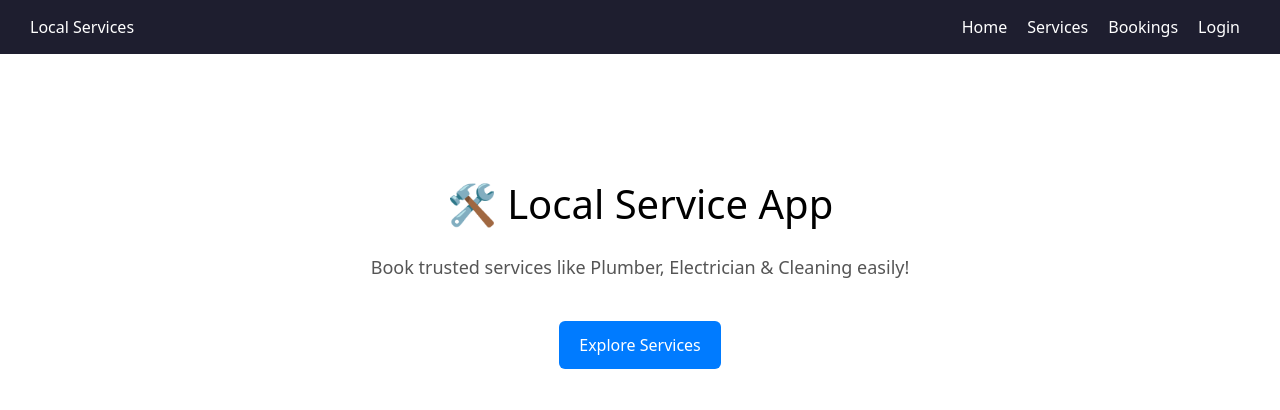
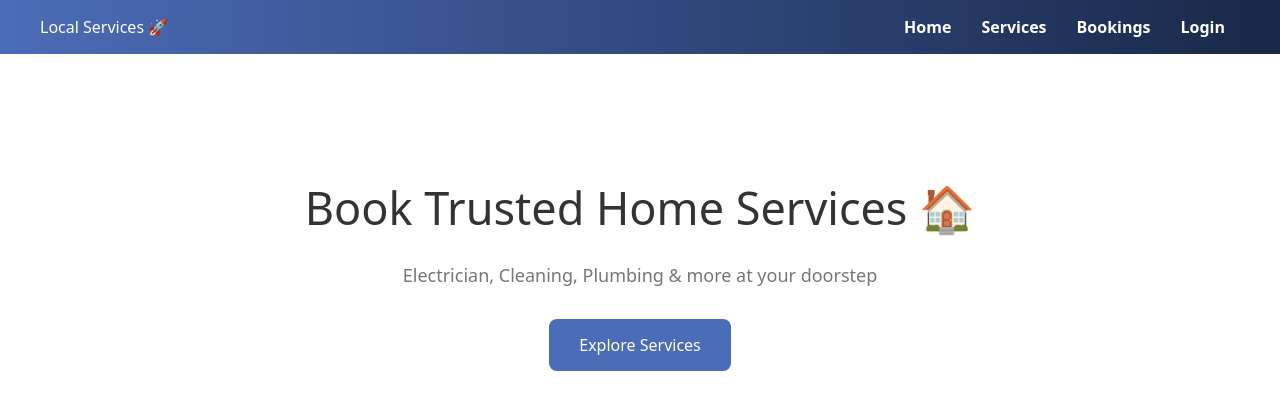
Before and after one commit to sanjana30234/local-service-app, a React (Create React App) app in the folder client/: page / in a window 1280 px wide. Shown: the top 410 px of the page. Built offline with nearby package versions, Linux system fonts and the light colour scheme.

Commit message:
added login signup backend

```diff
--- a/client/src/App.js
+++ b/client/src/App.js
@@ -1,48 +1,54 @@
 import React from "react";
-import { BrowserRouter as Router, Routes, Route, Link } from "react-router-dom";
+import { BrowserRouter as Router, Routes, Route } from "react-router-dom";
 
 import Login from "./pages/login";
-import Service from "./pages/Service";
 import Bookings from "./pages/Bookings";
 import Home from "./pages/home";
+import Service from "./pages/Service";
+import Signup from "./pages/Signup";
 
+// 🔥 NAVBAR
 function Navbar() {
   return (
     <nav style={{
       display: "flex",
       justifyContent: "space-between",
-      padding: "15px 30px",
-      background: "#1e1e2f",
-      color: "white"
+      padding: "15px 40px",
+      background: "linear-gradient(90deg, #4b6cb7, #182848)",
+      color: "white",
+      alignItems: "center"
     }}>
-      <h2>Local Services</h2>
+      <h2 style={{ margin: 0 }}>Local Services 🚀</h2>
 
       <div>
-        <Link to="/" style={linkStyle}>Home</Link>
-        <Link to="/services" style={linkStyle}>Services</Link>
-        <Link to="/bookings" style={linkStyle}>Bookings</Link>
-        <Link to="/login" style={linkStyle}>Login</Link>
+        <a href="/" style={linkStyle}>Home</a>
+        <a href="/services" style={linkStyle}>Services</a>
+        <a href="/bookings" style={linkStyle}>Bookings</a>
+        <a href="/login" style={linkStyle}>Login</a>
       </div>
     </nav>
   );
 }
 
 const linkStyle = {
-  margin: "0 10px",
+  margin: "0 15px",
   color: "white",
-  textDecoration: "none"
+  textDecoration: "none",
+  fontWeight: "bold"
 };
 
+// 🔥 MAIN APP
 function App() {
   return (
     <Router>
-      <Navbar />
+      <Navbar /> {/* Navbar here */}
 
       <Routes>
         <Route path="/" element={<Home />} />
         <Route path="/services" element={<Service />} />
         <Route path="/bookings" element={<Bookings />} />
         <Route path="/login" element={<Login />} />
+        <Route path="/signup" element={<Signup/>} />
       </Routes>
     </Router>
   );
--- a/client/src/pages/Bookings.js
+++ b/client/src/pages/Bookings.js
@@ -11,7 +11,7 @@ function Bookings() {
     }
 
     try {
-      const res = await fetch("https://local-service-backend-8ah0.onrender.com/bookings", {
+      await fetch("https://local-service-backend-8ah0.onrender.com/bookings", {
         method: "POST",
         headers: {
           "Content-Type": "application/json"
@@ -19,53 +19,44 @@ function Bookings() {
         body: JSON.stringify({ name, service })
       });
 
-      const data = await res.json();
       alert("Booking Successful ✅");
-
-    } catch (err) {
-      alert("Error booking ❌");
+    } catch {
+      alert("Error ❌");
     }
   };
 
   return (
-    <div style={{ textAlign: "center", marginTop: "50px" }}>
-      <h2>Book Service</h2>
+    <div style={{
+      display: "flex",
+      flexDirection: "column",
+      alignItems: "center",
+      marginTop: "80px"
+    }}>
+      <h2>Book Your Service</h2>
 
-      <input
-        type="text"
-        placeholder="Enter your name"
-        onChange={(e) => setName(e.target.value)}
-        style={input}
-      />
+      <input placeholder="Your Name" onChange={e => setName(e.target.value)} style={input}/>
+      <input placeholder="Service" onChange={e => setService(e.target.value)} style={input}/>
 
-      <input
-        type="text"
-        placeholder="Enter service (Electrician, Cleaning)"
-        onChange={(e) => setService(e.target.value)}
-        style={input}
-      />
-
-      <br />
-
-      <button onClick={handleBooking} style={btn}>
-        Confirm Booking
-      </button>
+      <button onClick={handleBooking} style={btn}>Confirm Booking</button>
     </div>
   );
 }
 
 const input = {
-  padding: "10px",
+  padding: "12px",
   margin: "10px",
-  width: "250px"
+  width: "250px",
+  borderRadius: "8px",
+  border: "1px solid #ccc"
 };
 
 const btn = {
-  padding: "10px 20px",
-  background: "#007bff",
+  padding: "12px 25px",
+  background: "#4b6cb7",
   color: "white",
   border: "none",
-  borderRadius: "5px"
+  borderRadius: "8px",
+  cursor: "pointer"
 };
 
 export default Bookings;
--- a/client/src/pages/Service.js
+++ b/client/src/pages/Service.js
@@ -1,92 +1,70 @@
-import React, { useState } from "react";
+import React from "react";
+import { useNavigate } from "react-router-dom";
 
-function Services() {
-
-  const [loadingService, setLoadingService] = useState("");
-
-  const bookService = async (service) => {
-    setLoadingService(service);
-
-    // Fake payment delay (real feel)
-    setTimeout(async () => {
-      await fetch("https://local-service-app-v58d.onrender.com/bookings", {
-        method: "POST",
-        headers: {
-          "Content-Type": "application/json",
-        },
-        body: JSON.stringify({ serviceName: service }),
-      });
-
-      alert("💳 Payment Successful & " + service + " booked ✅");
-      setLoadingService("");
-    }, 2000);
-  };
+function Service() {
+  const navigate = useNavigate();
 
   const services = [
     {
-      name: "Plumber",
-      desc: "Fix leaks, pipes, and water issues",
-      img: "https://cdn-icons-png.flaticon.com/512/1681/1681796.png"
+      name: "Electrician ⚡",
+      img: "https://cdn-icons-png.flaticon.com/512/1048/1048947.png"
     },
     {
-      name: "Electrician",
-      desc: "Electrical repairs and installations",
-      img: "https://cdn-icons-png.flaticon.com/512/1046/1046784.png"
+      name: "Cleaning 🧹",
+      img: "https://cdn-icons-png.flaticon.com/512/2920/2920349.png"
     },
     {
-      name: "Cleaning",
-      desc: "Home and office cleaning services",
-      img: "https://cdn-icons-png.flaticon.com/512/2921/2921822.png"
+      name: "Plumbing 🚿",
+      img: "https://cdn-icons-png.flaticon.com/512/1681/1681646.png"
     }
   ];
 
   return (
-    <div style={{ textAlign: "center", padding: "30px", background: "#f5f7fa", minHeight: "100vh" }}>
-
-      <h1 style={{ marginBottom: "30px" }}>✨ Premium Home Services</h1>
-
-      <div style={{ display: "flex", justifyContent: "center", flexWrap: "wrap", gap: "20px" }}>
-
+    <div style={{
+      display: "flex",
+      justifyContent: "center",
+      gap: "30px",
+      marginTop: "80px",
+      flexWrap: "wrap"
+    }}>
       {services.map((service, index) => (
         <div key={index} style={{
           background: "#fff",
-            padding: "20px",
-            width: "260px",
+          padding: "25px",
           borderRadius: "15px",
-            boxShadow: "0 6px 15px rgba(0,0,0,0.1)",
-            transition: "0.3s"
+          width: "220px",
+          textAlign: "center",
+          boxShadow: "0 5px 15px rgba(0,0,0,0.2)"
         }}>
 
           <img
             src={service.img}
             alt={service.name}
-              style={{ width: "80px", marginBottom: "10px" }}
+            style={{ width: "80px", marginBottom: "15px" }}
           />
 
-            <h2>{service.name}</h2>
-            <p>{service.desc}</p>
+          <h3>{service.name}</h3>
 
           <button
-              onClick={() => bookService(service.name)}
-              style={{
-                padding: "10px 15px",
-                background: "#007bff",
-                color: "#fff",
-                border: "none",
-                borderRadius: "6px",
-                cursor: "pointer",
-                marginTop: "10px"
-              }}
+            onClick={() => navigate("/bookings")}
+            style={btn}
           >
-              {loadingService === service.name ? "Processing Payment..." : "Pay & Book"}
+            Book Now
           </button>
-
         </div>
       ))}
-
-      </div>
     </div>
   );
 }
 
-export default Services;
+const btn = {
+  marginTop: "15px",
+  padding: "10px 20px",
+  background: "#4b6cb7",
+  color: "white",
+  border: "none",
+  borderRadius: "5px",
+  cursor: "pointer"
+};
+
+export default Service;
--- a/client/src/pages/Signup.js
+++ b/client/src/pages/Signup.js
@@ -1,60 +1,48 @@
-import { useState } from "react";
+import React, { useState } from "react";
 
 function Signup() {
   const [email, setEmail] = useState("");
   const [password, setPassword] = useState("");
 
   const handleSignup = async () => {
-    console.log("Signup button clicked");
-
     try {
-      const res = await fetch("http://127.0.0.1:5000/signup", {
+      await fetch("https://local-service-backend-8ah0.onrender.com/signup", {
         method: "POST",
         headers: {
-          "Content-Type": "application/json",
+          "Content-Type": "application/json"
         },
-        body: JSON.stringify({
-          email,
-          password,
-        }),
+        body: JSON.stringify({ email, password })
       });
 
-      const data = await res.json();
-      alert(data.message);
-    } catch (err) {
-      console.log("ERROR:", err);
-      alert("Error connecting to backend");
+      alert("Signup Successful ✅");
+    } catch {
+      alert("Error ❌");
     }
   };
 
   return (
-    <div style={{ textAlign: "center", marginTop: "100px" }}>
-      <h2>Signup Page</h2>
+    <div style={{ textAlign: "center", marginTop: "80px" }}>
+      <h2>Signup</h2>
 
-      <input
-        type="email"
-        placeholder="Enter Email"
-        value={email}
-        onChange={(e) => setEmail(e.target.value)}
-        style={{ display: "block", margin: "10px auto", padding: "8px" }}
-      />
+      <input placeholder="Email" onChange={e => setEmail(e.target.value)} style={input}/>
+      <input type="password" placeholder="Password" onChange={e => setPassword(e.target.value)} style={input}/>
 
-      <input
-        type="password"
-        placeholder="Enter Password"
-        value={password}
-        onChange={(e) => setPassword(e.target.value)}
-        style={{ display: "block", margin: "10px auto", padding: "8px" }}
-      />
-
-      <button
-        onClick={handleSignup}
-        style={{ padding: "10px 20px", cursor: "pointer" }}
-      >
-        Signup
-      </button>
+      <button onClick={handleSignup} style={btn}>Signup</button>
     </div>
   );
 }
 
+const input = {
+  padding: "10px",
+  margin: "10px",
+  width: "250px"
+};
+
+const btn = {
+  padding: "10px 20px",
+  background: "green",
+  color: "white",
+  border: "none"
+};
+
 export default Signup;
--- a/client/src/pages/home.js
+++ b/client/src/pages/home.js
@@ -1,3 +1,5 @@
+import React from "react";
+
 function Home() {
   return (
     <div style={{
@@ -6,32 +8,40 @@ function Home() {
       padding: "20px"
     }}>
 
-      <h1 style={{ fontSize: "40px", marginBottom: "20px" }}>
-        🛠️ Local Service App
+      <h1 style={{
+        fontSize: "45px",
+        color: "#333",
+        marginBottom: "20px"
+      }}>
+        Book Trusted Home Services 🏠
       </h1>
 
-      <p style={{ fontSize: "18px", color: "#555" }}>
-        Book trusted services like Plumber, Electrician & Cleaning easily!
+      <p style={{
+        color: "#777",
+        fontSize: "18px",
+        marginBottom: "30px"
+      }}>
+        Electrician, Cleaning, Plumbing & more at your doorstep
       </p>
 
-      <div style={{ marginTop: "40px" }}>
-        <a href="/services">
-          <button style={{
-            padding: "12px 20px",
-            fontSize: "16px",
-            backgroundColor: "#007bff",
-            color: "white",
-            border: "none",
-            borderRadius: "6px",
-            cursor: "pointer"
-          }}>
-            Explore Services
-          </button>
-        </a>
-      </div>
+      <a href="/services">
+        <button style={btn}>
+          Explore Services
+        </button>
+      </a>
 
     </div>
   );
 }
 
+const btn = {
+  padding: "14px 30px",
+  background: "#4b6cb7",
+  color: "white",
+  border: "none",
+  borderRadius: "8px",
+  fontSize: "16px",
+  cursor: "pointer"
+};
+
 export default Home;
--- a/client/src/pages/login.js
+++ b/client/src/pages/login.js
@@ -4,50 +4,68 @@ function Login() {
   const [email, setEmail] = useState("");
   const [password, setPassword] = useState("");
 
-  const handleLogin = () => {
-    if (email && password) {
-      alert("Login Successful ✅");
-    } else {
-      alert("Enter details ❌");
+  const handleLogin = async () => {
+    try {
+      const res = await fetch("https://local-service-backend-8ah0.onrender.com/login", {
+        method: "POST",
+        headers: {
+          "Content-Type": "application/json"
+        },
+        body: JSON.stringify({ email, password })
+      });
+
+      if (res.ok) {
+        alert("Login Successful ✅");
+      } else {
+        alert("Invalid credentials ❌");
+      }
+    } catch {
+      alert("Error ❌");
     }
   };
 
   return (
-    <div style={{ textAlign: "center", marginTop: "50px" }}>
+    <div style={{
+      display: "flex",
+      flexDirection: "column",
+      alignItems: "center",
+      marginTop: "80px"
+    }}>
       <h2>Login</h2>
 
       <input
-        type="email"
         placeholder="Email"
         onChange={(e) => setEmail(e.target.value)}
-        style={inputStyle}
-      /><br/>
+        style={input}
+      />
 
       <input
         type="password"
         placeholder="Password"
         onChange={(e) => setPassword(e.target.value)}
-        style={inputStyle}
-      /><br/>
+        style={input}
+      />
 
-      <button onClick={handleLogin} style={btnStyle}>
+      <button onClick={handleLogin} style={btn}>
         Login
       </button>
     </div>
   );
 }
 
-const inputStyle = {
+const input = {
   padding: "10px",
   margin: "10px",
-  width: "250px"
+  width: "250px",
+  borderRadius: "5px"
 };
 
-const btnStyle = {
+const btn = {
   padding: "10px 20px",
-  background: "#4CAF50",
+  background: "#4b6cb7",
   color: "white",
-  border: "none"
+  border: "none",
+  borderRadius: "5px"
 };
 
 export default Login;
```
Also changed, not shown: 1 other file (tests, documents, lock files or other folders). Lines whose indentation alone changed are shown as unchanged.
